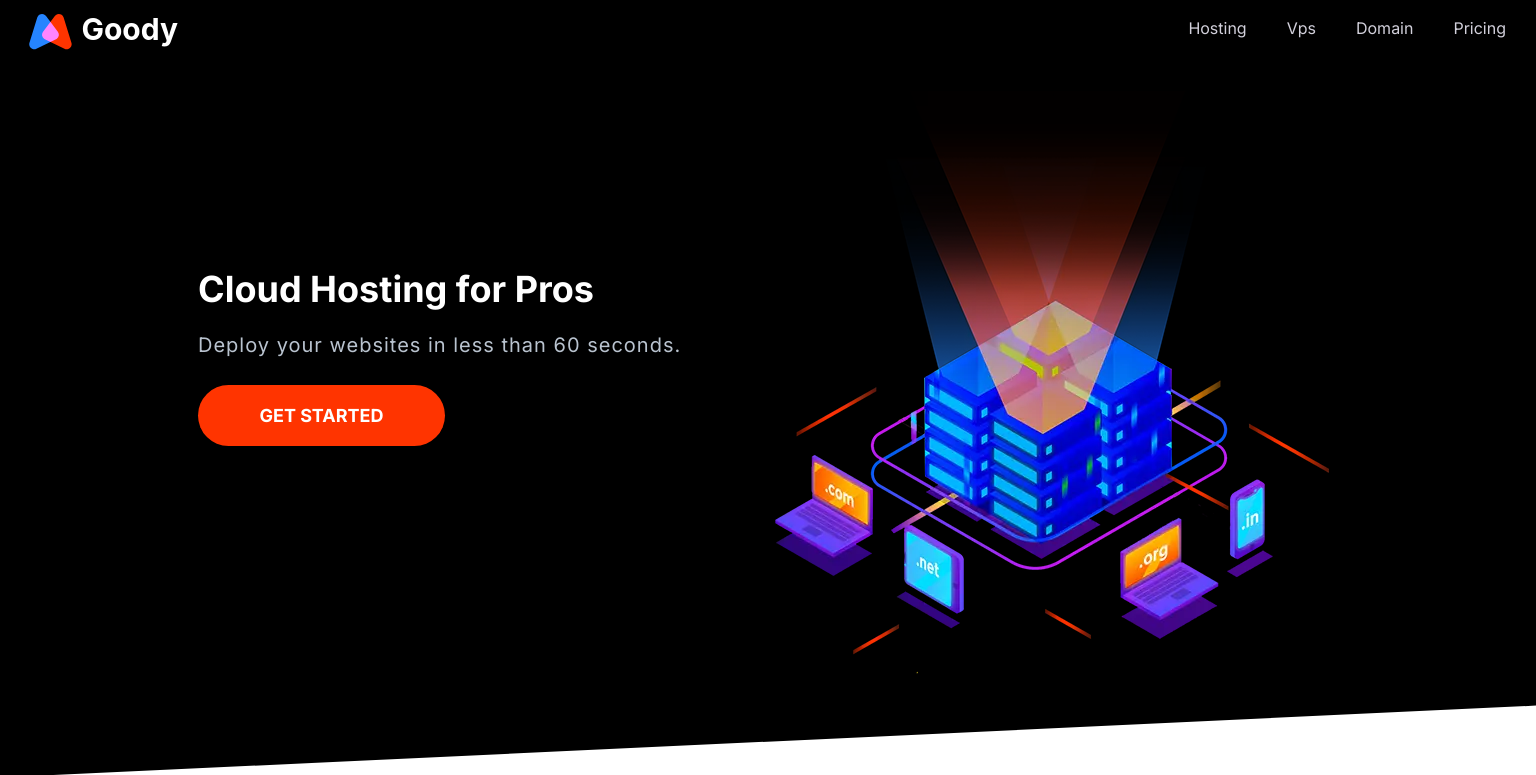
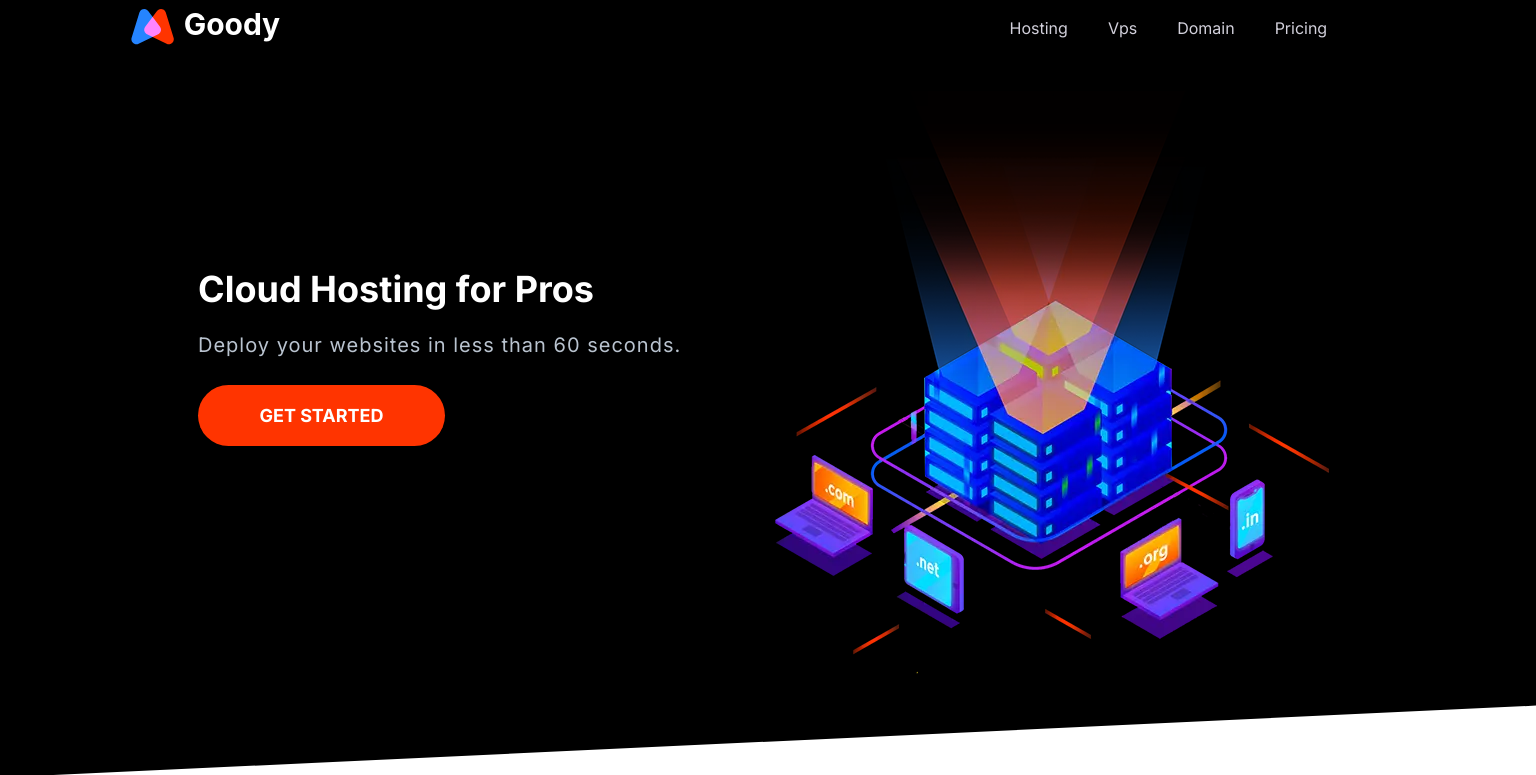
Before and after one commit to Goodybag37/domain, a website built with Parcel: page index.html in a window 1536 px wide. Shown: the top 775 px of the page. Built offline with nearby package versions, Linux system fonts and the light colour scheme.

Commit message:
making my header more responsive

```diff
--- a/css/styles.css
+++ b/css/styles.css
@@ -710,6 +710,7 @@ a{
         font-size: 1.6rem;
         max-height: 100%;
         opacity: 1;
+
     }
 
     .nav__item{
@@ -718,8 +719,26 @@ a{
 
     .nav__brand{
         transform: translateY(5px);
+        margin: 0 1rem;
+
     }
 }
+
+@media screen and (min-width: 1202px) {
+    .nav__list{
+        transform: translateX(-50%);
+    }
+
+}
+@media screen and (min-width: 1330px){
+    .nav__brand{
+        transform:translateX(6vw);}
+
+}
+
+
+
+
 
 /* hero */
 .hero__tagline{
```
Also changed, not shown: index.html (+1 -1 lines).
